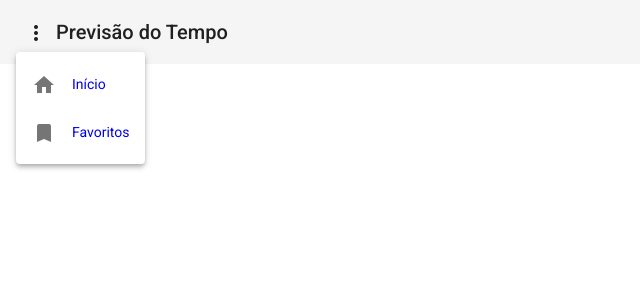
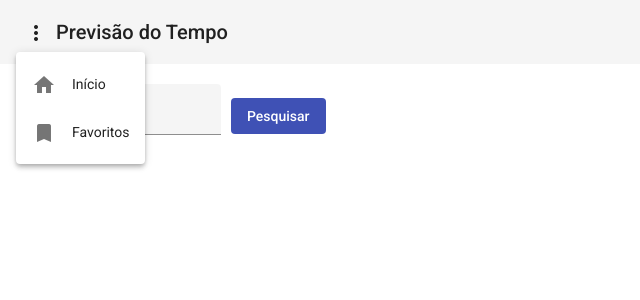
Before and after one commit to FredMI74/weatherAPIAngular, an Angular app: page / in a window 1280 px wide. Both pictures are taken after a click on the button "more_vert". Shown: the top 300 px of the page, without its empty margins (0-640 px from the left). Built offline with nearby package versions, Linux system fonts and the light colour scheme.

Commit message:
Formulário de pesquisa. Ajustes no menu principal

```diff
--- a/src/app/app.component.html
+++ b/src/app/app.component.html
@@ -3,13 +3,13 @@
     <mat-icon>more_vert</mat-icon>
   </button>
     <mat-menu #menu="matMenu">
-        <button mat-menu-item>
+        <button mat-menu-item routerLink="/">
       <mat-icon>home</mat-icon>
-      <a class="nav-link" routerLink="/">Início</a>
+      <span>Início</span>
     </button>
-        <button mat-menu-item>
+        <button mat-menu-item routerLink="/bookmarks">
       <mat-icon>bookmark</mat-icon>
-      <a class="nav-link" routerLink="/bookmarks">Favoritos</a>
+      <span>Favoritos</span>
     </button>
     </mat-menu>
     <span>Previsão do Tempo</span>
--- a/src/app/app.module.ts
+++ b/src/app/app.module.ts
@@ -10,11 +10,16 @@ import {MatMenuModule} from '@angular/material/menu';
 import {MatIconModule} from '@angular/material/icon';
 import {MatButtonModule} from '@angular/material/button';
 
+import { HomeModule } from './pages/home/home.module';
+import { BookmarksModule } from './pages/bookmarks/bookmarks.module';
+
 @NgModule({
   declarations: [
     AppComponent
   ],
   imports: [
+    HomeModule,
+    BookmarksModule,
     MatButtonModule,
     MatMenuModule,
     MatIconModule,
--- a/src/app/pages/home/home.page.css
+++ b/src/app/pages/home/home.page.css
@@ -0,0 +1,3 @@
+.form-container {
+    margin-right: 10px;
+}
--- a/src/app/pages/home/home.page.html
+++ b/src/app/pages/home/home.page.html
@@ -1 +1,7 @@
-<p>home works!</p>
+<form [formGroup]="searchForm" (ngSubmit)="submitForm()" novalidate>
+    <mat-form-field class="form-container" appearance="fill">
+        <mat-label>Cidade</mat-label>
+        <input matInput formControlName="city">
+    </mat-form-field>
+    <button mat-flat-button color="primary">Pesquisar</button>
+</form>
--- a/src/app/pages/home/home.page.ts
+++ b/src/app/pages/home/home.page.ts
@@ -1,4 +1,5 @@
 import { Component, OnInit } from '@angular/core';
+import { FormControl, FormGroup } from "@angular/forms";
 
 @Component({
   selector: 'owa-home',
@@ -7,9 +8,19 @@ import { Component, OnInit } from '@angular/core';
 })
 export class HomePage implements OnInit {
 
+  searchForm: FormGroup;
+
   constructor() { }
 
   ngOnInit(): void {
+    this.searchForm = new FormGroup({
+      city: new FormControl('')
+    });
   }
 
+  submitForm() {
+    console.log(this.searchForm.value)
+  }
+
+
 }
```
Also changed, not shown: src/app/pages/home/home.module.ts (+9 -2 lines).
